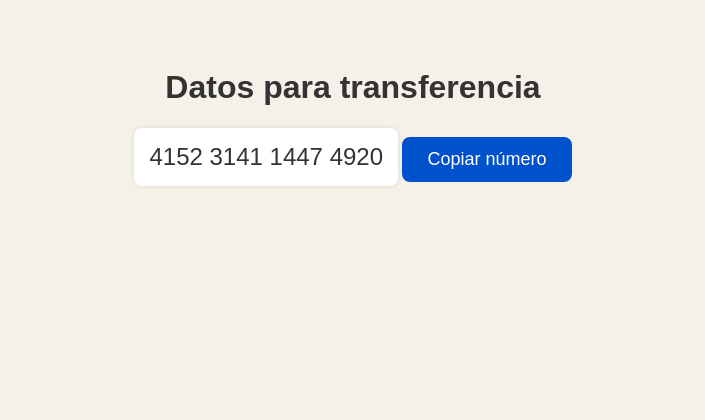
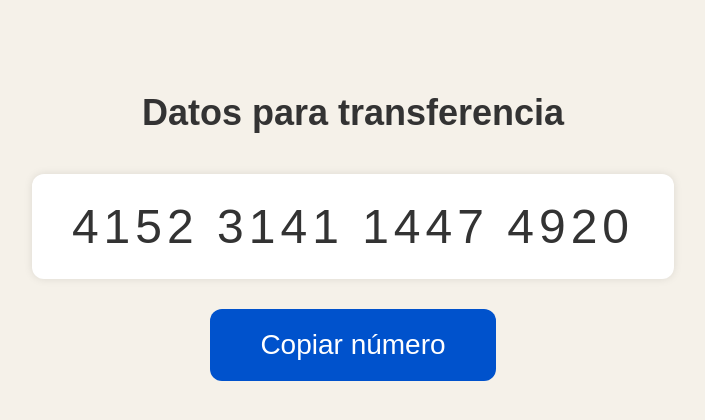
Before and after one commit to 0000cloud/LucianaLu, a plain HTML site: page index.html in a window 1280 px wide. Shown: the whole page, without its empty margins (287-992 px from the left). Drawn offline with Linux system fonts and the light colour scheme.

Commit message:
Update index.html

```diff
--- a/index.html
+++ b/index.html
@@ -7,29 +7,35 @@
     body {
       font-family: Arial, sans-serif;
       background-color: #f5f1e9;
-      padding: 40px;
+      padding: 60px 20px;
       text-align: center;
       color: #333;
     }
+    h1 {
+      font-size: 36px;
+      margin-bottom: 40px;
+    }
     #numero {
-      font-size: 24px;
+      font-size: 48px;
       background: white;
-      padding: 15px;
-      border-radius: 8px;
+      padding: 25px 40px;
+      border-radius: 12px;
       user-select: all;
-      margin-bottom: 10px;
-      box-shadow: 0 0 5px rgba(0,0,0,0.1);
+      margin-bottom: 30px;
+      box-shadow: 0 0 8px rgba(0,0,0,0.1);
       cursor: pointer;
       display: inline-block;
+      letter-spacing: 5px;
     }
     button {
       background: #0052cc;
       color: white;
       border: none;
-      padding: 12px 25px;
-      font-size: 18px;
-      border-radius: 8px;
+      padding: 20px 50px;
+      font-size: 28px;
+      border-radius: 12px;
       cursor: pointer;
+      transition: background-color 0.3s ease;
     }
     button:hover {
       background: #003d99;
@@ -39,6 +45,7 @@
 <body>
   <h1>Datos para transferencia</h1>
   <div id="numero">4152 3141 1447 4920</div>
+  <br/>
   <button onclick="navigator.clipboard.writeText(document.getElementById('numero').textContent).then(() => alert('¡Número copiado!'));">Copiar número</button>
 </body>
 </html>
```
